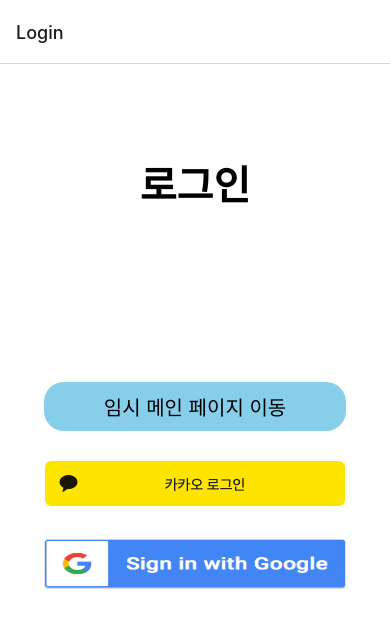
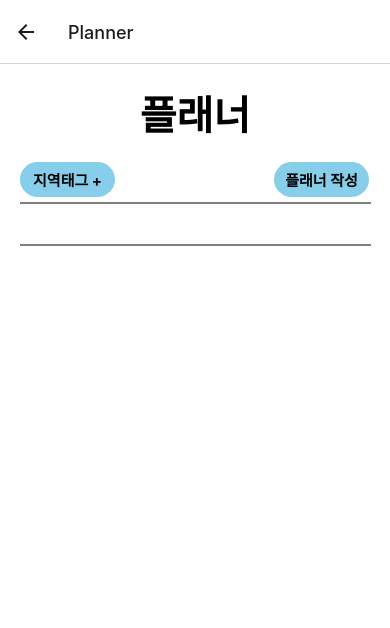
Before and after one commit to travelPRJ/frontend, a React Native app: screen /Planner in a window 390 px wide. Shown: the top 628 px of the page. Built offline with nearby package versions, Linux system fonts and the light colour scheme.

Commit message:
플래너 모달창 생성

```diff
--- a/App.js
+++ b/App.js
@@ -1,8 +1,9 @@
 import { NavigationContainer } from '@react-navigation/native';
 import { createStackNavigator } from '@react-navigation/stack';
 
-import Login from './screen/Login'
-import Main from './screen/Main'
+import Login from './screen/Login';
+import Main from './screen/Main';
+import Planner from './screen/Planner';
 
 const Stack = createStackNavigator();
 
@@ -12,6 +13,7 @@
       <Stack.Navigator initialRouteName='Login'>
         <Stack.Screen name = "Login" component={Login}/>
         <Stack.Screen name = "Main" component={Main}/>
+        <Stack.Screen name = "Planner" component={Planner}/>
       </Stack.Navigator>
     </NavigationContainer>
   );
--- a/components/Login/GoogleButton.js
+++ b/components/Login/GoogleButton.js
@@ -20,7 +20,7 @@
                 <TouchableOpacity>
                     <Image source={Google} style={styles.imageStyle}/>
                 </TouchableOpacity>
-            </View>
+        </View>
     );
 }
 
--- a/components/Login/KakaoButton.js
+++ b/components/Login/KakaoButton.js
@@ -6,6 +6,10 @@
     socialView: {
         borderRadius: 6,
         marginTop:30
+    },
+    imageStyle: {
+        height: 50,
+        resizeMode: "stretch"
     }
 });
 
@@ -13,7 +17,7 @@
     return(
         <View style={styles.socialView}>
                 <TouchableOpacity>
-                    <Image source={Kakao}/>
+                    <Image source={Kakao} style={styles.imageStyle}/>
                 </TouchableOpacity>
             </View>
     );
--- a/components/Main/CarouselView.js
+++ b/components/Main/CarouselView.js
@@ -21,24 +21,27 @@
         top:60,
     },
     carouselContent: {
+        backgroundColor: 'mintcream',
+        margin: 10,
+        padding: 10,
         fontSize: 16,
         fontWeight: 'bold',
         color: 'black',
         textAlign: 'center',
-        top:60
+        top: 70
     },
     carouselImage: {
         flex: 1,
-        width: '100%', // 이미지 사이즈 조정
-        height: '100%', // 이미지 사이즈 조정
+        width: '100%',
+        height: '100%',
         resizeMode: 'stretch', // 이미지를 커버로 조정하여 백그라운드로 설정
     },
 });
 
 const data = [
-    { title: '여행 장소', content: '내용 1', image: require('../../image/travelPlace.jpg') },
-    { title: '여행 플래너', content: '내용 2', image: require('../../image/mapping.jpg') },
-    { title: 'AI 추천', content: '내용 3', image: require('../../image/ai.jpg') },
+    { title: '여행 장소', content: '사용자가 여행 장소 리뷰를 작성하고 다른 사람과 공유할 수 있습니다.', image: require('../../image/travelPlace.jpg') },
+    { title: '여행 플래너', content: '나만의 여행 경로를 작성하고 다른 사용자와 공유할 수 있습니다.', image: require('../../image/mapping.jpg') },
+    { title: 'AI 추천', content: '사용자 맞춤형 여행 정보를 AI가 추천해줍니다.', image: require('../../image/ai.jpg') },
 ];
 
 const renderItem = ({ item }) => {
--- a/components/Main/MappingButton.js
+++ b/components/Main/MappingButton.js
@@ -1,5 +1,7 @@
 // 플래너 버튼
 import { View, TouchableOpacity, StyleSheet, Text, Image } from "react-native";
+
+import { useNavigation } from '@react-navigation/native';
 
 const styles = StyleSheet.create({
     buttonlView: {
@@ -17,9 +19,12 @@
     }
 });
 
-const MappingButton = () =>{
+const MappingButton = (props) =>{
+
+    const navigation = useNavigation();
+
     return(
-        <TouchableOpacity>
+        <TouchableOpacity onPress = {() => navigation.navigate("Planner")}>
             <View style={styles.buttonlView}>
                 <Text style={styles.button}>플래너</Text>
             </View>
--- /dev/null
+++ b/components/Planner/Modal.js
@@ -0,0 +1,95 @@
+import { Modal, View, Text, TouchableOpacity, StyleSheet } from 'react-native';
+
+const styles = StyleSheet.create({
+  modalContainer: {
+    flex: 1,
+    justifyContent: 'center',
+    alignItems: 'center',
+  },
+  modalContent: {
+    borderRadius: 20,
+    borderColor: 'black',
+    borderWidth: 1.5,
+    backgroundColor: 'snow',
+
+  },
+  modalView:{
+    padding: 10,
+    width: 300, // 모달의 너비 조정
+    justifyContent: 'center',
+    alignItems: 'center',
+    flexDirection: 'row', // 가로 방향으로 배치
+    flexWrap: 'wrap', // 넘치면 다음 줄로 이동
+  },
+  textItem: {
+    fontWeight: 'bold',
+    color: 'white',
+    fontSize: 15
+  },
+  buttonlView: {
+    margin: 10,
+    alignItems: 'center',
+    justifyContent: 'center',
+    borderRadius: 20,
+    height: 30,
+    width: 70,
+    backgroundColor: 'skyblue'
+  },
+  closeText: {
+    color: 'white',
+    fontSize: 20
+  },
+  closeView: {
+    borderBottomLeftRadius: 18,
+    borderBottomRightRadius: 18,
+    alignItems: 'center',
+    justifyContent: 'center',
+    height: 40,
+    backgroundColor: 'gray',
+    alignItems: 'center',
+  }
+});
+
+const ModalComponent = ({ isVisible, toggleModal, selectedData, toggleData }) => {
+
+    const data = [
+        '서울', '경기도', '인천', '강원도',
+        '충청북도', '충청남도', '대전', '세종',
+        '전라북도', '전라남도', '광주', '경상북도',
+        '대구', '경상남도', '울산', '부산', '제주도',
+    ];
+
+    const isDataSelected = (item) => selectedData.includes(item);
+
+    return (
+        <Modal
+        animationType="fade"
+        transparent={true}
+        visible={isVisible}
+        onRequestClose={toggleModal}
+        >
+        <View style={styles.modalContainer}>
+            <View style={styles.modalContent}>
+                <View style={styles.modalView}>
+                    {data.map((item, index) => (
+                    <TouchableOpacity key={index} onPress={() => toggleData(item)}>
+                    <View style={[styles.buttonlView, { backgroundColor: isDataSelected(item) ? 'lightgreen' : 'skyblue' },]}>
+                        <Text style={styles.textItem} key={index}>
+                            {item}
+                        </Text>
+                    </View>
+                    </TouchableOpacity>
+                    ))}
+                </View>
+                    <TouchableOpacity onPress={toggleModal}>
+                        <View style={styles.closeView}>
+                            <Text style={styles.closeText}>창 닫기</Text>
+                        </View>
+                    </TouchableOpacity>
+            </View>
+        </View>
+    </Modal>
+  );
+};
+
+export default ModalComponent;
--- /dev/null
+++ b/components/Planner/PlannerText.js
@@ -0,0 +1,27 @@
+import { View, StyleSheet, Text } from "react-native";
+
+const styles = StyleSheet.create({
+    logoView: {
+        alignItems: 'center',
+        marginTop:10,
+        paddingTop:10,
+        paddingBottom:10,
+        paddingLeft:100,
+        paddingRight:100,
+        backgroundColor: 'white'
+    },
+    text: {
+        fontSize: 40,
+        fontWeight: 'bold'
+    }
+});
+
+const PlannerText = () => {
+    return(
+        <View style={styles.logoView}>
+            <Text style={styles.text}>플래너</Text>
+        </View>
+    );
+}
+
+export default PlannerText;
--- /dev/null
+++ b/components/Planner/TagButton.js
@@ -0,0 +1,29 @@
+import { View, TouchableOpacity, StyleSheet, Text, Button, ScrollView } from "react-native";
+
+const styles = StyleSheet.create({
+    buttonlView: {
+        alignItems: 'center',
+        justifyContent: 'center',
+        borderRadius: 20,
+        padding: 5,
+        height: 35,
+        width: 95,
+        backgroundColor: 'skyblue'
+    },
+    button:{
+        fontWeight: 'bold',
+        fontSize: 15
+    }
+});
+
+const TagButton = ({ onPress }) => {
+    return (
+        <TouchableOpacity onPress={onPress}>
+            <View style={styles.buttonlView}>
+                <Text style={styles.button}>지역태그 +</Text>
+            </View>
+        </TouchableOpacity>
+    );
+}
+
+export default TagButton;
--- /dev/null
+++ b/components/Planner/WriteButton.js
@@ -0,0 +1,29 @@
+import { View, TouchableOpacity, StyleSheet, Text, Button, ScrollView } from "react-native";
+
+const styles = StyleSheet.create({
+    buttonlView: {
+        alignItems: 'center',
+        justifyContent: 'center',
+        borderRadius: 20,
+        padding: 5,
+        height: 35,
+        width: 95,
+        backgroundColor: 'skyblue'
+    },
+    button:{
+        fontWeight: 'bold',
+        fontSize: 15
+    }
+});
+
+const WriteButton = () => {
+    return (
+        <TouchableOpacity>
+            <View style={styles.buttonlView}>
+                <Text style={styles.button}>플래너 작성</Text>
+            </View>
+        </TouchableOpacity>
+    );
+}
+
+export default WriteButton;
--- /dev/null
+++ b/screen/Planner.js
@@ -0,0 +1,105 @@
+import { View, TouchableOpacity, StyleSheet, Text, Button, ScrollView } from "react-native";
+import { useState } from 'react';
+
+
+import PlannerText from "../components/Planner/PlannerText";
+import WriteButton from "../components/Planner/WriteButton";
+import TagButton from "../components/Planner/TagButton";
+import ModalComponent from "../components/Planner/Modal";
+
+
+const styles = StyleSheet.create({
+    main: {
+        backgroundColor: 'white',
+        height: '100%',
+        width: '100%',
+    },
+    buttonContainer: {
+        marginLeft: 20,
+        flexDirection: 'row',
+        justifyContent: 'space-between', // 좌우로 간격을 벌리도록 설정
+        width: '89.5%', // 버튼들의 폭을 조정
+        marginTop: 10,
+    },
+    lineContainer: {
+        alignItems: 'center',
+        marginTop: 5,
+    },
+    line: {
+        width: '90%',
+        borderWidth: 0.2,
+        borderColor: 'gray',
+        borderStyle: 'solid'
+    },
+    selectedDataContainer: {
+        flexDirection: 'row',
+        marginHorizontal: 20,
+        height: 40,
+    },
+    selectedDataItem: {
+        margin: 5,
+        alignItems: 'center',
+        justifyContent: 'center',
+        padding: 5,
+        height: 30,
+        width: 70,
+        borderRadius: 20,
+        backgroundColor: 'skyblue',
+    },
+    selectedDataText: {
+        fontWeight: 'bold',
+    }
+});
+
+const Planner = () => {
+
+    const [isModalVisible, setModalVisible] = useState(false);
+    const [selectedData, setSelectedData] = useState([]);
+
+    const toggleModal = () => {
+        setModalVisible(!isModalVisible);
+    };
+
+    const toggleData = (item) => {
+        if (selectedData.includes(item)) {
+          setSelectedData(selectedData.filter((data) => data !== item));
+        } else {
+          setSelectedData([...selectedData, item]);
+        }
+      };
+
+    return (
+        <View style={styles.main}>
+            <PlannerText/>
+            <View style={styles.buttonContainer}>
+                <TagButton onPress={toggleModal}/>
+                <ModalComponent isVisible={isModalVisible} toggleModal={toggleModal} selectedData={selectedData} toggleData={toggleData}/>
+                <WriteButton/>
+            </View>
+            <View style={styles.lineContainer}>
+                <View style={styles.line}></View>
+                <ScrollView horizontal={true}>
+                <View style={styles.selectedDataContainer}>
+                {selectedData.map((item, index) => (
+                    <View style={styles.selectedDataItem}>
+                    <TouchableOpacity
+                        key={index}
+                        onPress={() => toggleModal(item)}
+                    >
+
+                            <Text style={styles.selectedDataText}>
+                                {item}
+                            </Text>
+
+                    </TouchableOpacity>
+                    </View>
+                ))}
+                </View>
+                </ScrollView>
+                <View style={styles.line}></View>
+            </View>
+        </View>
+    );
+}
+
+export default Planner;
```
